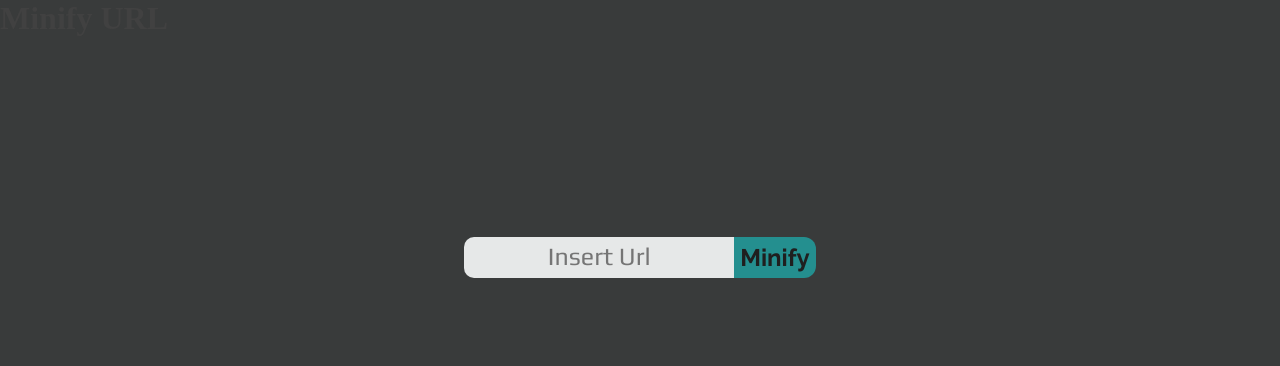
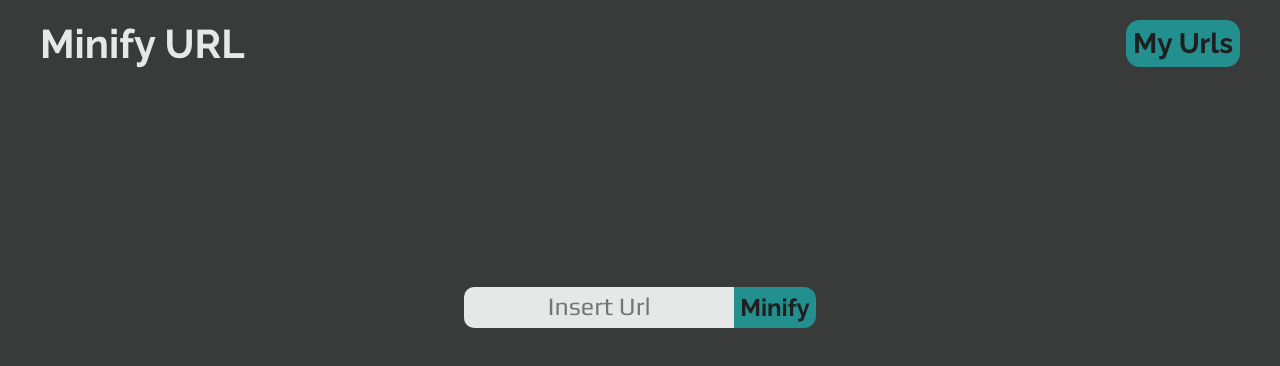
Before and after one commit to poximy/goly, a Svelte app: page / in a window 1280 px wide. Shown: the top 366 px of the page. Built offline with nearby package versions, Linux system fonts and the light colour scheme.

Commit message:
Add Nav component

```diff
--- a/src/App.svelte
+++ b/src/App.svelte
@@ -1,11 +1,10 @@
 <script lang="ts">
   import Url from "./components/url/Url.svelte";
+  import Nav from "./components/nav/Nav.svelte";
 </script>
 
+<Nav />
 <main>
-  <header>
-    <h1>Minify URL</h1>
-  </header>
   <Url />
 </main>
 
--- /dev/null
+++ b/src/components/nav/Nav.svelte
@@ -0,0 +1,50 @@
+<script lang="ts">
+</script>
+
+<nav>
+  <ul>
+    <li>
+      <header>
+        <h1>Minify URL</h1>
+      </header>
+    </li>
+    <li>
+      <button>My Urls</button>
+    </li>
+  </ul>
+</nav>
+
+<style>
+  nav {
+    padding: 1.25em 2.5em;
+    font-family: "Play", cursive;
+  }
+
+  ul {
+    display: flex;
+    justify-content: space-between;
+  }
+
+  li {
+    list-style-type: none;
+    display: inline-block;
+  }
+
+  header {
+    display: inline-block;
+  }
+
+  h1 {
+    font-size: 2.5em;
+    font-family: "Raleway", sans-serif;
+    color: #e6e8e8;
+  }
+
+  button {
+    font-size: 1.75em;
+    border: none;
+    padding: 0.25em;
+    background-color: #248f8f;
+    border-radius: 0.5em;
+  }
+</style>
```
